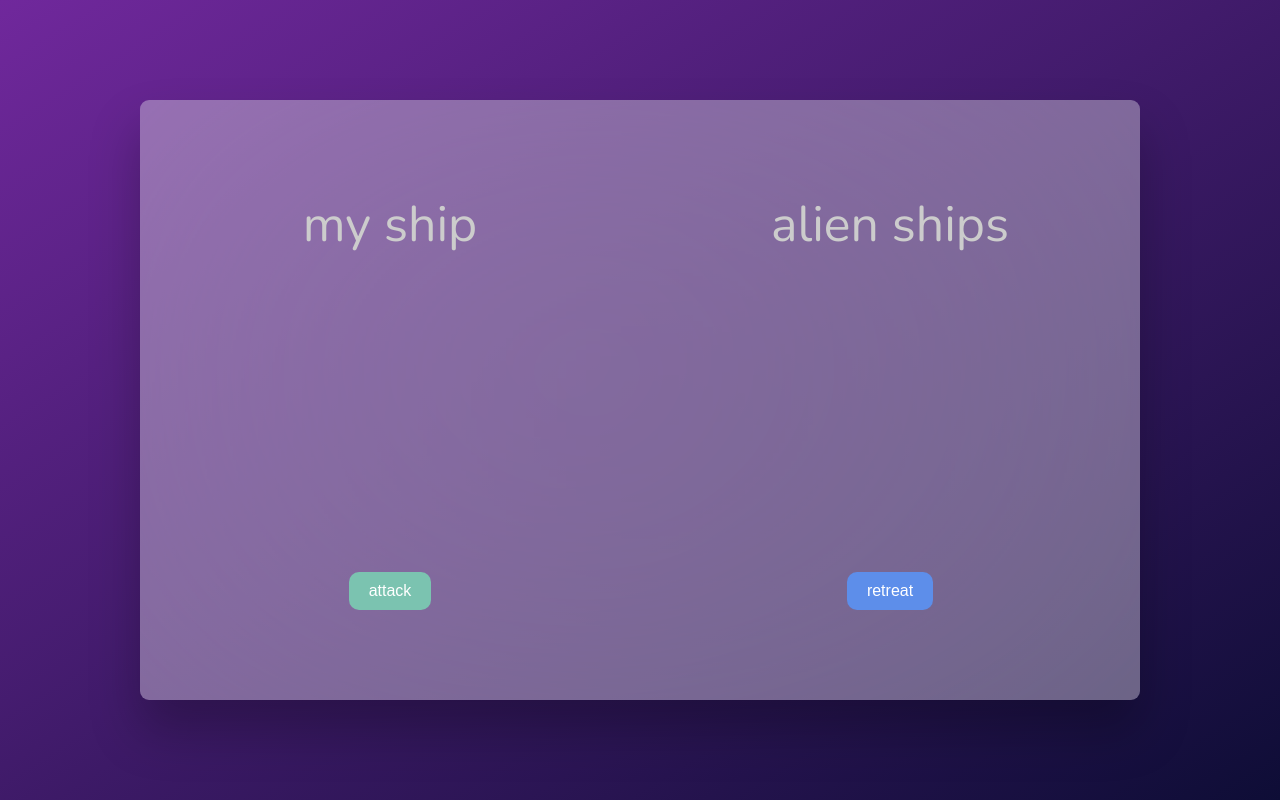
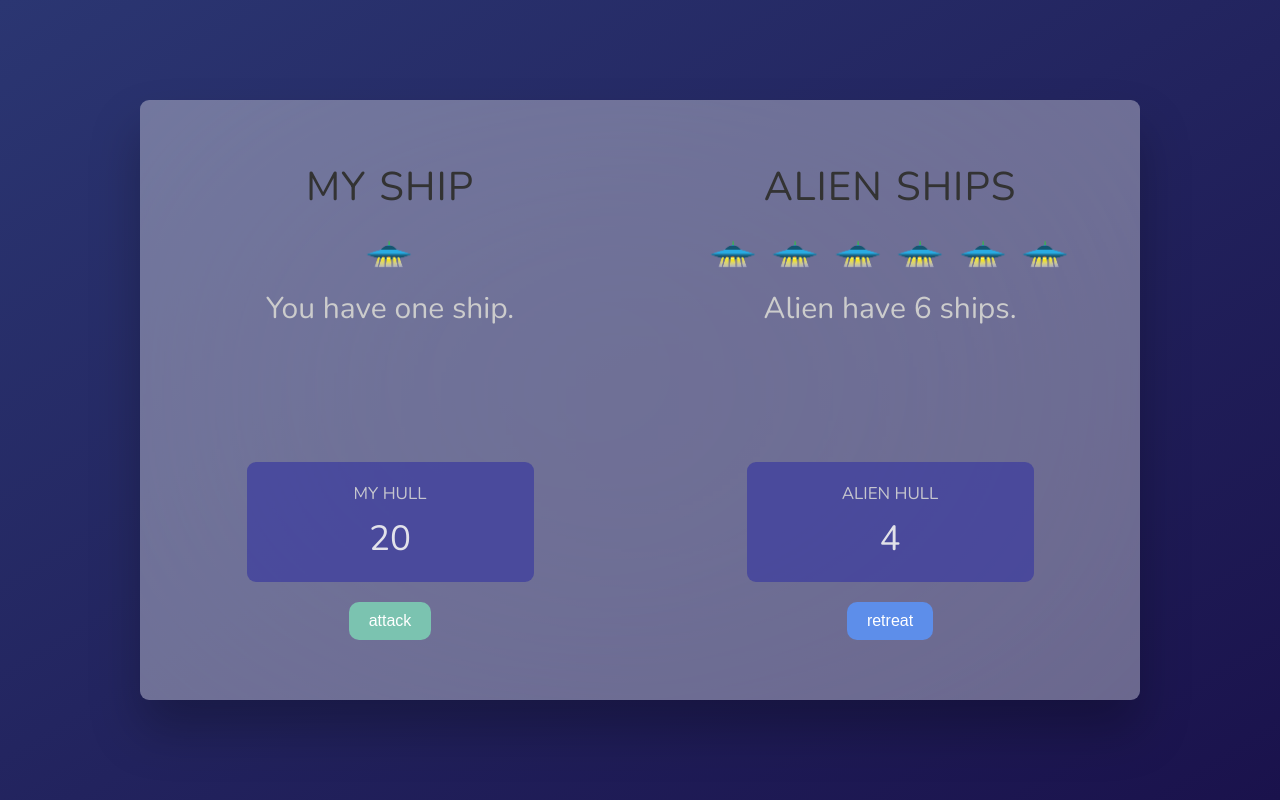
Before and after one commit to weiwei2222/mod1, a plain HTML site: page Space_Battle/Space_Battle.html in a window 1280 px wide. Drawn offline with nearby package versions, Linux system fonts and the light colour scheme.

Commit message:
practice

```diff
--- /dev/null
+++ b/JS_practice/pig_game22/css/style.css
@@ -0,0 +1,171 @@
+@import url('https://fonts.googleapis.com/css2?family=Nunito&display=swap');
+
+* {
+  margin: 0;
+  padding: 0;
+  box-sizing: inherit;
+}
+
+html {
+  font-size: 62.5%;
+  box-sizing: border-box;
+}
+
+body {
+  font-family: 'Nunito', sans-serif;
+  font-weight: 400;
+  height: 100vh;
+  color: #333;
+  background-image: linear-gradient(to top left, #753682 0%, #bf2e34 100%);
+  display: flex;
+  align-items: center;
+  justify-content: center;
+}
+
+/* LAYOUT */
+main {
+  position: relative;
+  width: 100rem;
+  height: 60rem;
+  background-color: rgba(255, 255, 255, 0.35);
+  backdrop-filter: blur(200px);
+  filter: blur();
+  box-shadow: 0 3rem 5rem rgba(0, 0, 0, 0.25);
+  border-radius: 9px;
+  overflow: hidden;
+  display: flex;
+}
+
+.player {
+  flex: 50%;
+  padding: 9rem;
+  display: flex;
+  flex-direction: column;
+  align-items: center;
+  transition: all 0.75s;
+}
+
+/* ELEMENTS */
+.name {
+  position: relative;
+  font-size: 4rem;
+  text-transform: uppercase;
+  letter-spacing: 1px;
+  word-spacing: 2px;
+  font-weight: 300;
+  margin-bottom: 1rem;
+}
+
+.score {
+  font-size: 8rem;
+  font-weight: 300;
+  color: #c7365f;
+  margin-bottom: auto;
+}
+
+.player--active {
+  background-color: rgba(255, 255, 255, 0.4);
+}
+.player--active .name {
+  font-weight: 700;
+}
+.player--active .score {
+  font-weight: 400;
+}
+
+.player--active .current {
+  opacity: 1;
+}
+
+.current {
+  background-color: #c7365f;
+  opacity: 0.8;
+  border-radius: 9px;
+  color: #fff;
+  width: 65%;
+  padding: 2rem;
+  text-align: center;
+  transition: all 0.75s;
+}
+
+.current-label {
+  text-transform: uppercase;
+  margin-bottom: 1rem;
+  font-size: 1.7rem;
+  color: #ddd;
+}
+
+.current-score {
+  font-size: 3.5rem;
+}
+
+/* ABSOLUTE POSITIONED ELEMENTS */
+.btn {
+  position: absolute;
+  left: 50%;
+  transform: translateX(-50%);
+  color: #444;
+  background: none;
+  border: none;
+  font-family: inherit;
+  font-size: 1.8rem;
+  text-transform: uppercase;
+  cursor: pointer;
+  font-weight: 400;
+  transition: all 0.2s;
+
+  background-color: white;
+  background-color: rgba(255, 255, 255, 0.6);
+  backdrop-filter: blur(10px);
+
+  padding: 0.7rem 2.5rem;
+  border-radius: 50rem;
+  box-shadow: 0 1.75rem 3.5rem rgba(0, 0, 0, 0.1);
+}
+
+.btn::first-letter {
+  font-size: 2.4rem;
+  display: inline-block;
+  margin-right: 0.7rem;
+}
+
+.btn--new {
+  top: 4rem;
+}
+.btn--roll {
+  top: 39.3rem;
+}
+.btn--hold {
+  top: 46.1rem;
+}
+
+.btn:active {
+  transform: translate(-50%, 3px);
+  box-shadow: 0 1rem 2rem rgba(0, 0, 0, 0.15);
+}
+
+.btn:focus {
+  outline: none;
+}
+
+.dice {
+  position: absolute;
+  left: 50%;
+  top: 16.5rem;
+  transform: translateX(-50%);
+  height: 10rem;
+  box-shadow: 0 2rem 5rem rgba(0, 0, 0, 0.2);
+}
+
+.player--winner {
+  background-color: #2f2f2f;
+}
+
+.player--winner .name {
+  font-weight: 700;
+  color: #c7365f;
+}
+
+.hidden{
+  display: none;
+}
--- a/Space_Battle/Space_Battle.html
+++ b/Space_Battle/Space_Battle.html
@@ -10,17 +10,33 @@
   </head>
   <body>
     <main>
-      <section class="player">
-          <p class="show">my ship</p>
-          <h3></h3>
-          <button class="attackbtn"><a>attack</a> </button>
+      <section class="player player--0">
+        <h2 class="name" id="name--0">my ship</h2>
+        <div><img src="img/alienship.png" class="img"></div>
+        <div class="score show">You have one ship.</div>
+        <div class="current">
+          <p class="current-label">my hull</p>
+          <p class="current-score" id="current--0">0</p>
         </div>
+        <button class="attackbtn"><a>attack</a></button>
       </section>
-      <section class="player">
-        <p class="show1">alien ships</p>
+      <section class="player player--1">
+        <h2 class="name" id="name--0">alien ships</h2>
+        <div>
+          <img src="img/alienship.png" class="img">
+          <img src="img/alienship.png" class="img">
+          <img src="img/alienship.png" class="img">
+          <img src="img/alienship.png" class="img">
+          <img src="img/alienship.png" class="img">
+          <img src="img/alienship.png" class="img">
+        </div>
+        <div class="score show1">Alien have 6 ships.</div>
+        <div class="current">
+          <p class="current-label">Alien hull</p>
+          <p class="current-score" id="current--1">0</p>
+        </div>
         <button class="retreatbtn"><a>retreat</a> </button>
-      </div>
-    </section>
+      </section>
 
     </main>
   </body>
--- a/Space_Battle/css/style.css
+++ b/Space_Battle/css/style.css
@@ -7,7 +7,7 @@ fieldset, img, input, button {
     margin: 0;
     outline-style: none;
 }
-
+/*----------------------------*/
 html {
     font-size: 62.5%;
     box-sizing: border-box;
@@ -18,7 +18,7 @@ body {
     font-weight: 400;
     height: 100vh;
     color: #333;
-  background-image: linear-gradient(to top left, #0e0d36 0%, #70289c 100%);
+    background-image: linear-gradient(to top left, #1a124c 0%, #2b3672 100%);
     display: flex;
     align-items: center;
     justify-content: center;
@@ -40,13 +40,74 @@ main {
 
 .player {
     flex: 50%;
-  padding: 9rem;
+    padding: 6rem;
     display: flex;
     flex-direction: column;
     align-items: center;
     transition: all 0.75s;
 }
 
+  /* ELEMENTS */
+.name {
+    position: relative;
+    font-size: 4rem;
+    text-transform: uppercase;
+    letter-spacing: 1px;
+    word-spacing: 2px;
+    font-weight: 300;
+    margin-bottom: 1rem;
+}
+
+.score {
+    font-weight: 300;
+    color: #c7365f;
+    margin-bottom: auto;
+  }
+
+.player--active .name {
+    font-weight: 700;
+  }
+  .player--active .score {
+    font-weight: 400;
+  }
+
+  .player--active .current {
+    opacity: 1;
+  }
+
+.current {
+    background-color: #41429e;
+    opacity: 0.8;
+    border-radius: 9px;
+    color: #fff;
+    width: 65%;
+    padding: 2rem;
+    text-align: center;
+    transition: all 0.75s;
+    margin-bottom: 20px;
+}
+
+.current-label {
+    text-transform: uppercase;
+    margin-bottom: 1rem;
+    font-size: 1.7rem;
+    color: #ddd;
+}
+
+.current-score {
+    font-size: 3.5rem;
+}
+
+
+.hidden{
+    display: none;
+}
+
+
+
+
+
+/*-----------------------------*/
 .attackbtn{
     background-color: #7bc3b0;
     border-radius: 10px;
@@ -85,14 +146,18 @@ main {
     border-radius: 10px;
 }
 .show{
-    font-size: 5rem;
+    font-size: 3rem;
     font-weight: 300;
     color: #ccc;
     margin-bottom: auto;
 }
 .show1{
-    font-size: 5rem;
+    font-size: 3rem;
     font-weight: 300;
     color: #ccc;
     margin-bottom: auto;
 }
+.img{
+    width: 60px;
+    height: 60px;
+}
--- a/Space_Battle/js/Space_Battle.js
+++ b/Space_Battle/js/Space_Battle.js
@@ -1,11 +1,11 @@
 'use strict';
 
-const attackbtnEl = document.querySelector('.attackbtn')
-const retreatbtnEl = document.querySelector('.retreatbtn')
+const attackbtnEl = document.querySelector('.attackbtn');
+const retreatbtnEl = document.querySelector('.retreatbtn');
 const showEl = document.querySelector('.show');
 const show1El = document.querySelector('.show1');
-console.log(show1El);
-
+const myhull = document.getElementById('current--0');
+const alienhull = document.getElementById('current--1');
 
 class Ship{
 	constructor(name){
@@ -17,7 +17,8 @@ class Ship{
 	attackAlien(alienShip){
 		if (Math.random() < this.accuracy){
 			alienShip[0].hull = alienShip[0].hull - this.firepower;
-			showEl.textContent = `You are attacking alien! Alien hull is ${alienShip[0].hull} now.`;
+			showEl.textContent = `You are attacking alien!`;
+			alienhull.textContent = `${alienShip[0].hull}`;
 			if (alienShip[0].hull <= 0){
 				show1El.textContent = 'This Alien ship is destroyed.';
 				alienshipsArray.splice(alienshipsArray[0],1,);
@@ -30,7 +31,7 @@ class Ship{
 		}
 	}
 	retreat(){
-		showEl.textContent = 'You retreat!';
+		showEl.textContent = 'You retreat!Game over!';
 		playing = false;
 	}
 }
@@ -44,7 +45,8 @@ class Alienship{
 	attackShip(myship){
 		if (Math.random() < this.accuracy){
 			myship.hull = myship.hull - this.firepower;
-			show1El.textContent = `You got hit by alien!Your ship hull is ${myship.hull} now.`;
+			show1El.textContent = `You got hit by alien!`;
+			myhull.textContent = `${myship.hull}`
 		}else{
 			show1El.textContent = `You got hit by alien!But alien missed.`;
 		}
@@ -58,6 +60,8 @@ for (let i = 0; i < 6; i ++){
 }
 
 let playing = true;
+myhull.textContent = myship.hull;
+alienhull.textContent = alienshipsArray[0].hull;
 attackbtnEl.addEventListener("click",function(){
 	if (playing){
 		myship.attackAlien(alienshipsArray);
--- a/Week5_Day2_HW/js/script.js
+++ b/Week5_Day2_HW/js/script.js
@@ -75,3 +75,7 @@ topMenuEl.addEventListener('click',function(event){
 })
 
 // Task 5.4
+// for (let i = 0; i < topMenuLinks.length; i++) {
+//   topMenuLinks[i].classList.remove("active");
+// }
+console.log(topMenuLinks)
```
Also changed, not shown: JS_practice/pig_game22/index.html (added, +36 -0 lines), JS_practice/pig_game22/js/script.js (added, +69 -0 lines), JS_practice/pig_game22/img/dice-1.png (added), JS_practice/pig_game22/img/dice-2.png (added), JS_practice/pig_game22/img/dice-3.png (added), JS_practice/pig_game22/img/dice-4.png (added), JS_practice/pig_game22/img/dice-5.png (added), JS_practice/pig_game22/img/dice-6.png (added), JS_practice/pig_game22/img/pig-game-flowchart.png (added), Space_Battle/img/alienship.png (added). Lines whose indentation alone changed are shown as unchanged.
